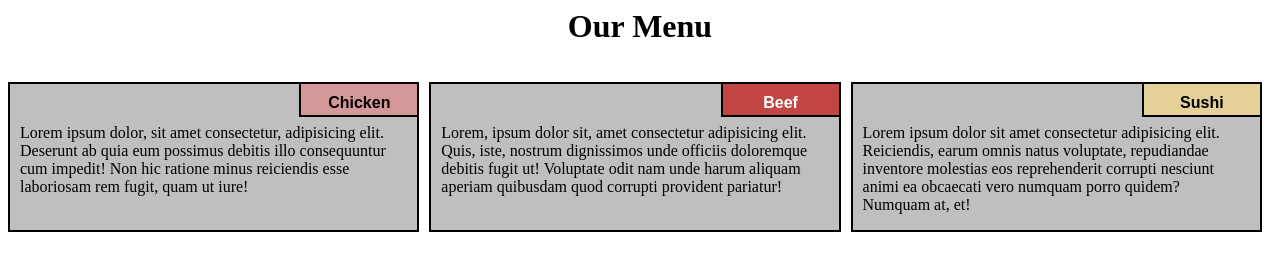
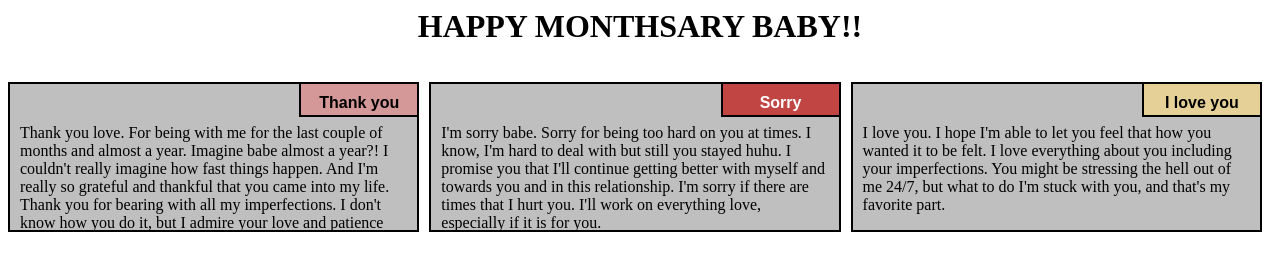
Before and after one commit to sericasio/sericasio.github.io, a plain HTML site: page css-20220428T111722Z-001/index (1).html in a window 1280 px wide. Drawn offline with Linux system fonts and the light colour scheme.

Commit message:
Update index (1).html

```diff
--- a/css-20220428T111722Z-001/index (1).html
+++ b/css-20220428T111722Z-001/index (1).html
@@ -10,24 +10,24 @@
 </head>
 <body>
 	<div class="row">
-	<h1>Our Menu</h1>
+	<h1>HAPPY MONTHSARY BABY!!</h1>
   <div class="col-lg-4 col-md-6 col-sm-12" id="container">
-    <p>Lorem ipsum dolor, sit amet consectetur, adipisicing elit. Deserunt ab quia eum possimus debitis illo consequuntur cum impedit! Non hic ratione minus reiciendis esse laboriosam rem fugit, quam ut iure!</p>
-  	<p id="p1">Chicken</p>
+    <p>Thank you love. For being with me for the last couple of months and almost a year. Imagine babe almost a year?! I couldn't really imagine how fast things happen. And I'm really so grateful and thankful that you came into my life. Thank you for bearing with all my imperfections. I don't know how you do it, but I admire your love and patience towards this relationship. Thank you babe for always being there for me. For calming the shit storm in me.</p>
+  	<p id="p1">Thank you</p>
 
   	</div>
 
 
 
-  <div class="col-lg-4 col-md-6 col-sm-12" id="container"><p>Lorem, ipsum dolor sit, amet consectetur adipisicing elit. Quis, iste, nostrum dignissimos unde officiis doloremque debitis fugit ut! Voluptate odit nam unde harum aliquam aperiam quibusdam quod corrupti provident pariatur!</p>
+		<div class="col-lg-4 col-md-6 col-sm-12" id="container"><p>I'm sorry babe. Sorry for being too hard on you at times. I know, I'm hard to deal with but still you stayed huhu. I promise you that I'll continue getting better with myself and towards you and in this relationship. I'm sorry if there are times that I hurt you. I'll work on everything love, especially if it is for you.</p>
 
-  	<p id="p2">Beef</p>
+  	<p id="p2">Sorry</p>
 
   </div>
 
-  <div class="col-lg-4 col-md-12 col-sm-12" id="container"><p>Lorem ipsum dolor sit amet consectetur adipisicing elit. Reiciendis, earum omnis natus voluptate, repudiandae inventore molestias eos reprehenderit corrupti nesciunt animi ea obcaecati vero numquam porro quidem? Numquam at, et!</p>
+  <div class="col-lg-4 col-md-12 col-sm-12" id="container"><p>I love you. I hope I'm able to let you feel that how you wanted it to be felt. I love everything about you including your imperfections. You might be stressing the hell out of me 24/7, but what to do I'm stuck with you, and that's my favorite part.</p>
 
-  	<p  id="p3">Sushi</p>
+  	<p  id="p3">I love you</p>
 
   </div>
 
```
